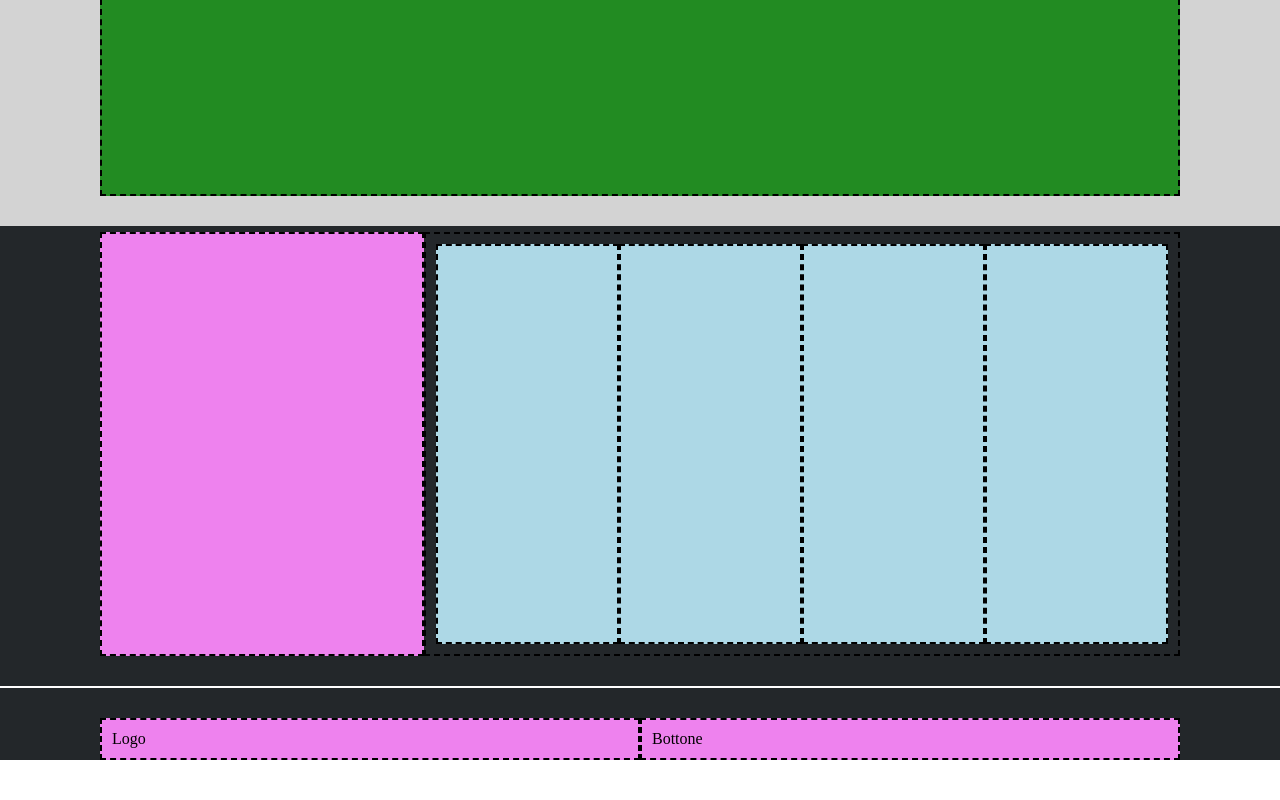
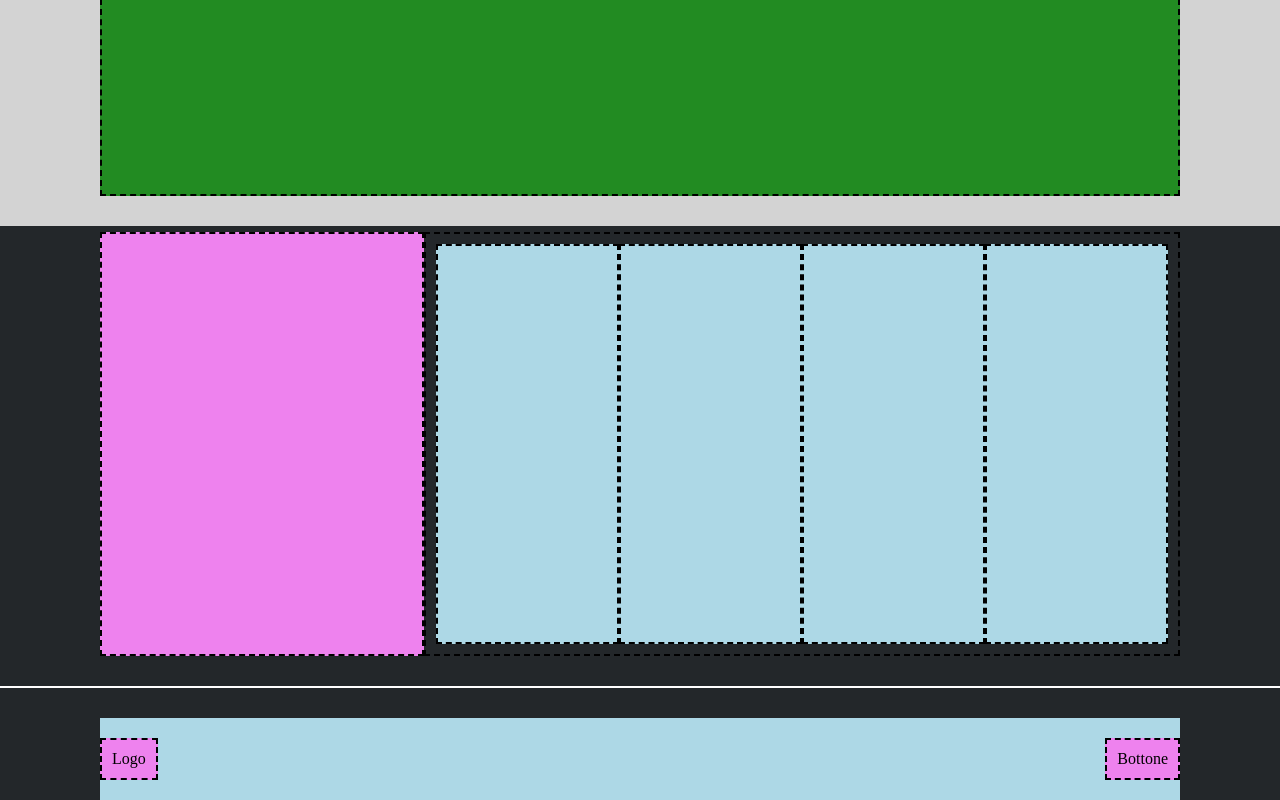
Before and after one commit to l3onWD/htmlcss-struttura-discord, a plain HTML site: page index.html in a window 1280 px wide. Shown: the part 2536-3336 px from the top of the page. Before the commit the page ends 3296 px from the top, so only its background shows below. Drawn offline with Linux system fonts and the light colour scheme.

Commit message:
completed footer style

```diff
--- a/css/style.css
+++ b/css/style.css
@@ -154,3 +154,16 @@ footer {
     display: block;
     padding: 0 10px;
 }
+
+
+/* Footer */
+.footer-bottom {
+    padding: 20px 0;
+    display: flex;
+    justify-content: space-between;
+    align-items: center;
+}
+
+.footer-bottom .col {
+    flex-grow: 0;
+}
--- a/index.html
+++ b/index.html
@@ -116,9 +116,9 @@
 
             <div class="container-md">
 
-                <div class="footer-bottom row bg-cyan">
-                    <div class="col col-20 bg-pink">Logo</div>
-                    <div class="col col-20 bg-pink">Bottone</div>
+                <div class="footer-bottom bg-cyan">
+                    <div class="col bg-pink">Logo</div>
+                    <div class="col bg-pink">Bottone</div>
                 </div>
 
             </div>
```
